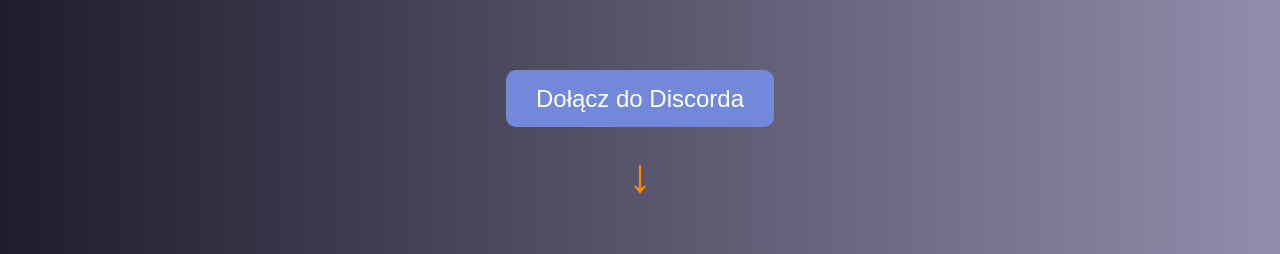
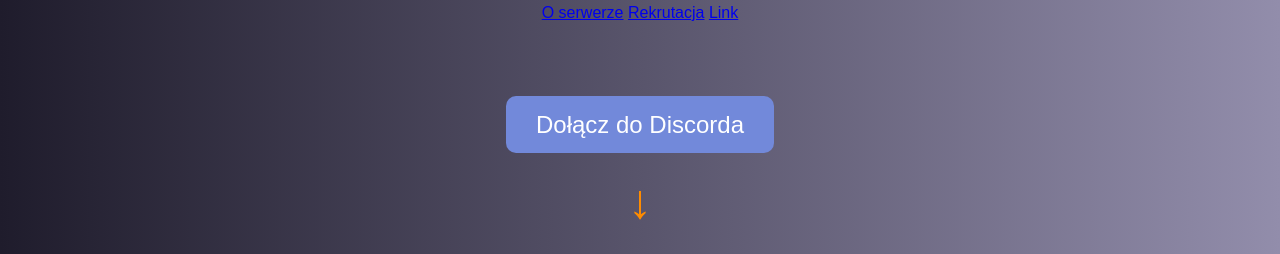
Before and after one commit to WETLLO/AoH3_PL, a plain HTML site: page index.html in a window 1280 px wide. Shown: the top 254 px of the page. Drawn offline with Linux system fonts and the light colour scheme.

Commit message:
Update index.html

```diff
--- a/index.html
+++ b/index.html
@@ -7,6 +7,13 @@
     <link rel="stylesheet" href="style.css"> <!-- Łączenie pliku CSS -->
 </head>
 <body>
+    <!-- Nawigacja -->
+    <nav class="navbar">
+        <a href="serwer_info.html">O serwerze</a>
+        <a href="rekrutacja.html">Rekrutacja</a>
+        <a href="https://discord.gg/aoh3" target="_blank">Link</a>
+    </nav>
+
     <div class="container">
         <!-- Pierwszy przycisk dołącz na samej górze -->
         <div class="cta">
```
